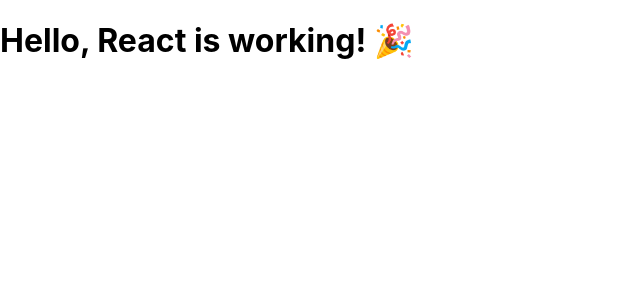
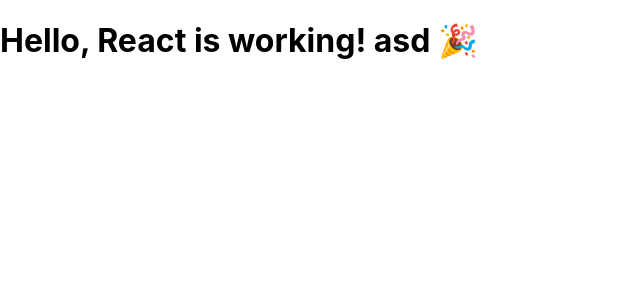
Before and after one commit to TiltedFaith/ToDoList, a React (Create React App) app: page / in a window 1280 px wide. Shown: the top 300 px of the page, without its empty margins (0-640 px from the left). Built offline with nearby package versions, Linux system fonts and the light colour scheme.

Commit message:
Test Commit

```diff
--- a/src/App.js
+++ b/src/App.js
@@ -1,7 +1,7 @@
 function App() {
   return (
     <div>
-      <h1>Hello, React is working! 🎉</h1>
+      <h1>Hello, React is working! asd 🎉</h1>
     </div>
   );
 }
```
